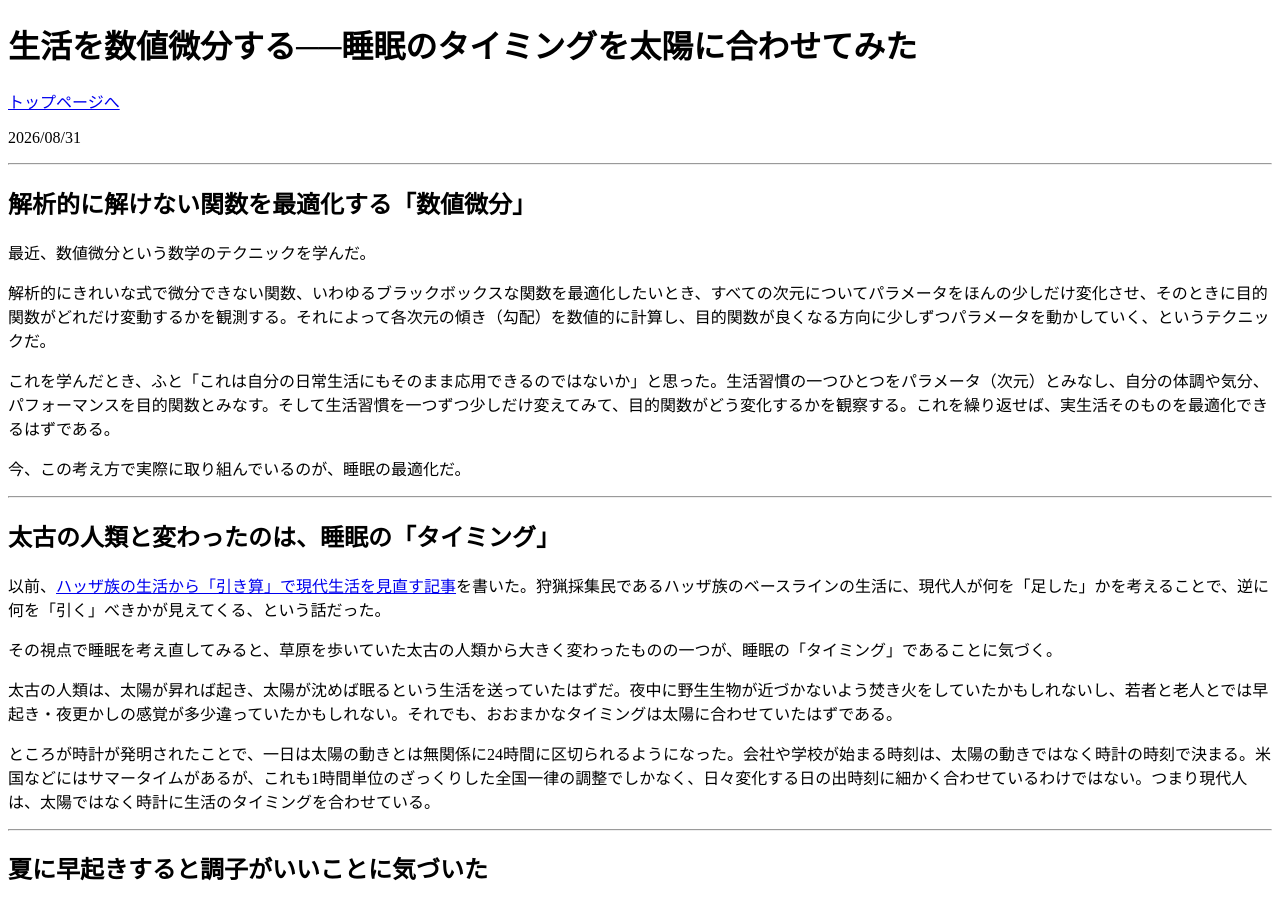
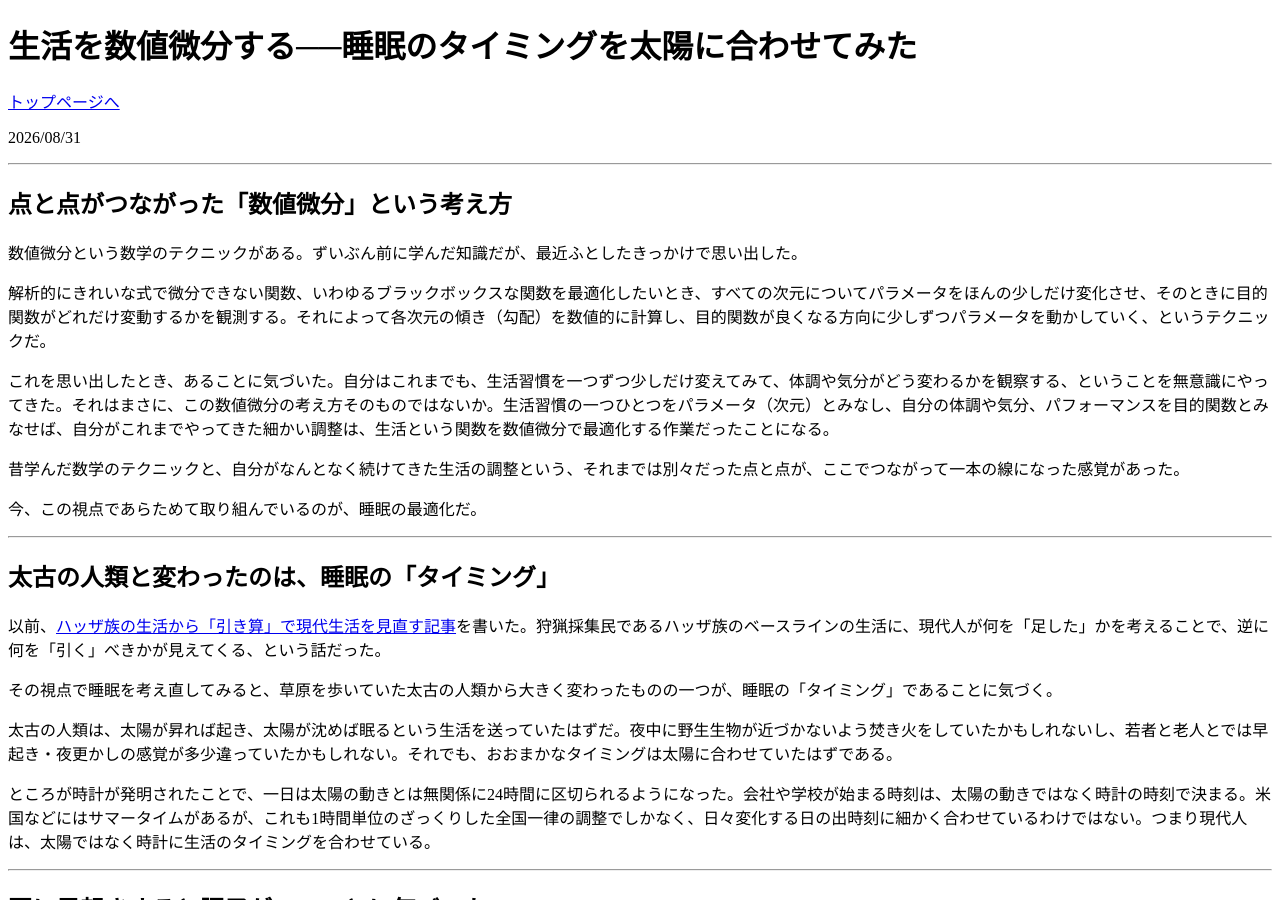
Before and after one commit to yossato/articles, a Jekyll site: the page built from _posts/2026-08-31-sleep-timing-optimization.md, in a window 1280 px wide and 900 px high. Built offline with Jekyll 4.4.1, drawn with Linux system fonts in a browser that asks for light colours; some of the changed text lies outside the part shown.

Commit message:
数値微分の気づきを「昔学んだことを思い出した」体験として修正
Co-Authored-By: Claude Sonnet 5 <noreply@anthropic.com>
Claude-Session: https://claude.ai/code/session_01JpyUmw85MQoYiorgWiEozP

```diff
--- a/_posts/2026-08-31-sleep-timing-optimization.md
+++ b/_posts/2026-08-31-sleep-timing-optimization.md
@@ -2,22 +2,24 @@
 layout: default
 title: "生活を数値微分する──睡眠のタイミングを太陽に合わせてみた"
 date: 2026-08-31
-description: "解析的に解けない関数を最適化する『数値微分』という数学のテクニックが、実は日常生活そのものにも応用できることに気づいた。その第一弾として取り組んでいる睡眠タイミングの最適化実験について書く。夜9時就寝・朝5時半起床の生活を始めたところ、日中の頭の明晰さと気分が大きく改善した。"
+description: "昔学んだ『数値微分』という数学のテクニックをふと思い出したとき、自分がこれまで生活の中でやってきた細かい調整の数々が、実はその考え方そのものだったと気づいた。点と点がつながった、その延長で今取り組んでいる睡眠タイミングの最適化実験について書く。夜9時就寝・朝5時半起床の生活を始めたところ、日中の頭の明晰さと気分が大きく改善した。"
 ---
 
 2026/08/31
 
 ---
 
-## 解析的に解けない関数を最適化する「数値微分」
+## 点と点がつながった「数値微分」という考え方
 
-最近、数値微分という数学のテクニックを学んだ。
+数値微分という数学のテクニックがある。ずいぶん前に学んだ知識だが、最近ふとしたきっかけで思い出した。
 
 解析的にきれいな式で微分できない関数、いわゆるブラックボックスな関数を最適化したいとき、すべての次元についてパラメータをほんの少しだけ変化させ、そのときに目的関数がどれだけ変動するかを観測する。それによって各次元の傾き（勾配）を数値的に計算し、目的関数が良くなる方向に少しずつパラメータを動かしていく、というテクニックだ。
 
-これを学んだとき、ふと「これは自分の日常生活にもそのまま応用できるのではないか」と思った。生活習慣の一つひとつをパラメータ（次元）とみなし、自分の体調や気分、パフォーマンスを目的関数とみなす。そして生活習慣を一つずつ少しだけ変えてみて、目的関数がどう変化するかを観察する。これを繰り返せば、実生活そのものを最適化できるはずである。
+これを思い出したとき、あることに気づいた。自分はこれまでも、生活習慣を一つずつ少しだけ変えてみて、体調や気分がどう変わるかを観察する、ということを無意識にやってきた。それはまさに、この数値微分の考え方そのものではないか。生活習慣の一つひとつをパラメータ（次元）とみなし、自分の体調や気分、パフォーマンスを目的関数とみなせば、自分がこれまでやってきた細かい調整は、生活という関数を数値微分で最適化する作業だったことになる。
 
-今、この考え方で実際に取り組んでいるのが、睡眠の最適化だ。
+昔学んだ数学のテクニックと、自分がなんとなく続けてきた生活の調整という、それまでは別々だった点と点が、ここでつながって一本の線になった感覚があった。
+
+今、この視点であらためて取り組んでいるのが、睡眠の最適化だ。
 
 ---
 
@@ -77,7 +79,7 @@ description: "解析的に解けない関数を最適化する『数値微分』
 
 ## 小さく変えて、観察する
 
-睡眠のタイミングという一つのパラメータを少しずつ調整し、そのたびに自分の体調や気分、仕事の効率という目的関数がどう変化するかを観察する。これを続けることで、こんなに大きな変化を実感できるとは思っていなかった。これはまさに、冒頭で書いた数値微分のテクニックを、生活そのものに適用しているのだと思う。
+睡眠のタイミングという一つのパラメータを少しずつ調整し、そのたびに自分の体調や気分、仕事の効率という目的関数がどう変化するかを観察する。これを続けることで、こんなに大きな変化を実感できるとは思っていなかった。冒頭で書いた通り、これは以前から自分がなんとなくやってきたことでもあるが、数値微分という考え方を思い出したことで、その意味があらためてはっきり見えるようになった。
 
 以前書いた[ハッザ族の生活からの引き算](./20260807_hadza-lifestyle-subtraction.html)という視点で言えば、現代生活がハッザ族のベースラインに足したものの一つは「睡眠タイミングの先送り（夜更かし）」だった。それを太陽に合わせて引き算することで、より良い生活を手に入れられた、ということになる。
 
@@ -88,7 +90,7 @@ description: "解析的に解けない関数を最適化する『数値微分』
 ## まとめ
 
 - 数値微分は、解析的に解けない関数の各次元をわずかに動かして傾きを計算し、最適化していくテクニックである
-- このテクニックは実生活にも応用できる。生活習慣を少しずつ変え、体調や気分という目的関数の変化を観察することで、実生活を最適化できる
+- 昔学んだこのテクニックをふと思い出したとき、自分がこれまでなんとなく続けてきた生活習慣の調整が、実は数値微分そのものだったと気づいた。点と点がつながった感覚だった
 - 太古の人類から大きく変わったのは睡眠の「タイミング」であり、時計の発明によって太陽ではなく時刻に生活を合わせるようになった
 - 夜9時就寝・朝5時半起床の生活を始めたところ、日中の頭の明晰さと気分が大きく改善した
 - 勤務時間は変わらなくても、睡眠と活動のタイミングを太陽に合わせることで、同じ活動量でも得られる効果は大きくなる
```
